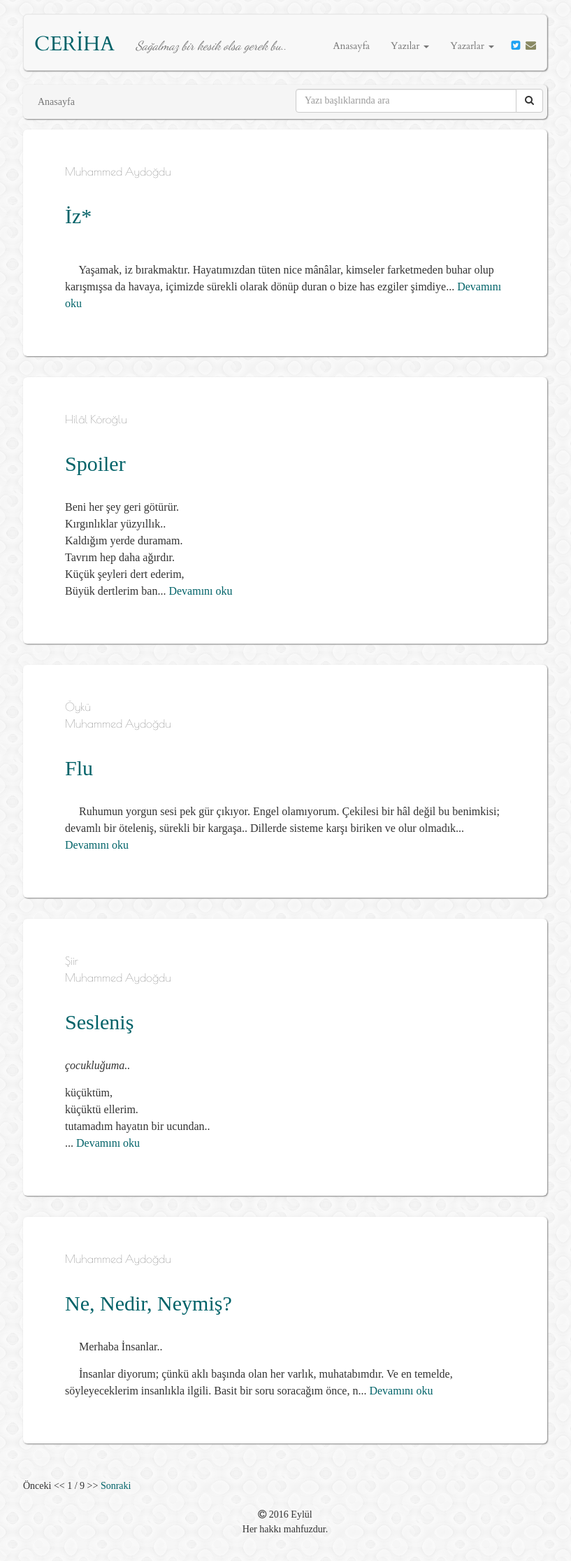
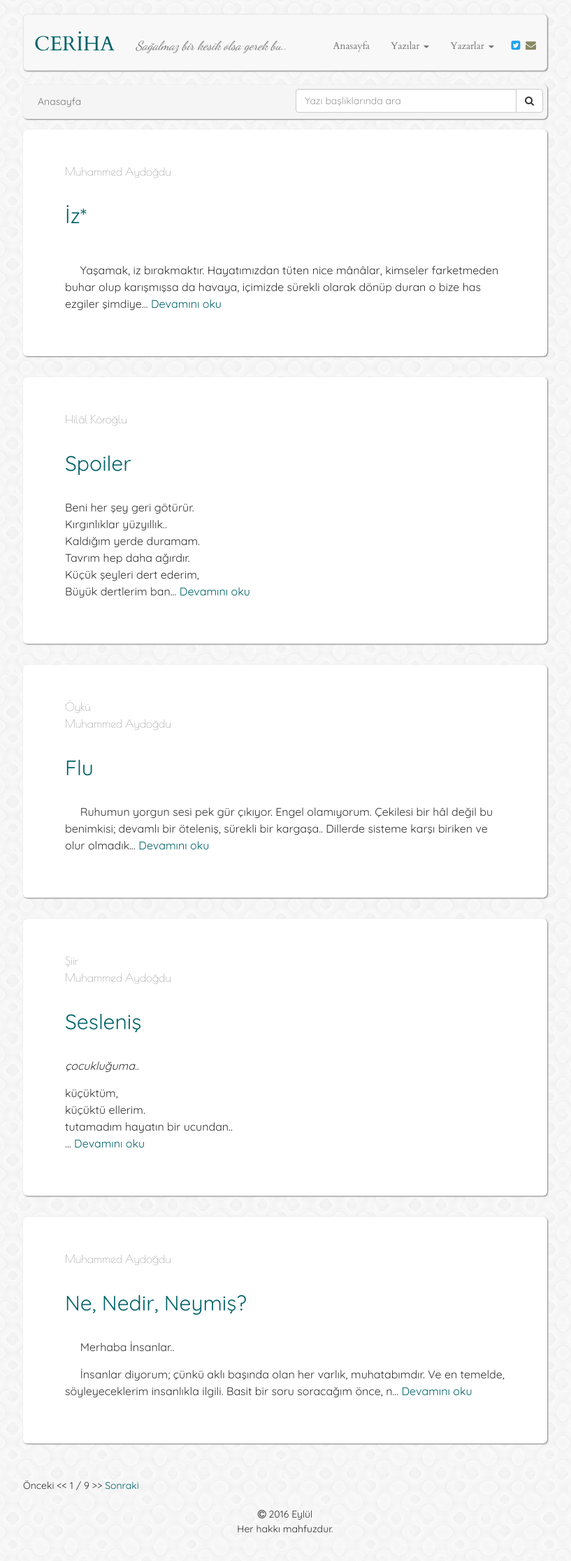
Before and after one commit to muhammedaydogdu/muhammedaydogdu.github.io, a Jekyll site: the page built from index.html, in a window 1280 px wide. Shown: the whole page at 70% size, without its empty margins (232-1049 px from the left). Built offline with Jekyll 4.4.1, drawn with Linux system fonts in a browser that asks for light colours; some web fonts are replaced; the list of posts is cut into pages by our own code.

Commit message:
Update style.css

```diff
--- a/css/style.css
+++ b/css/style.css
@@ -13,7 +13,7 @@
 }
 
 body {
-  font-family: 'SamsungOne', "Times New Roman", serif;
+  font-family: 'Quicksand', "Times New Roman", serif;
   line-height: 1.5;
   background: url("../images/confectionary.png");
 }
```
